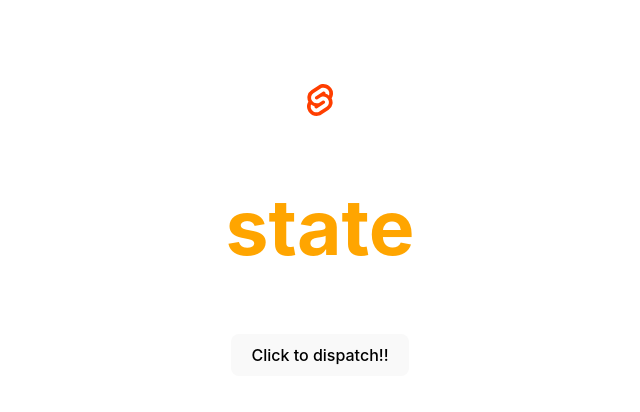
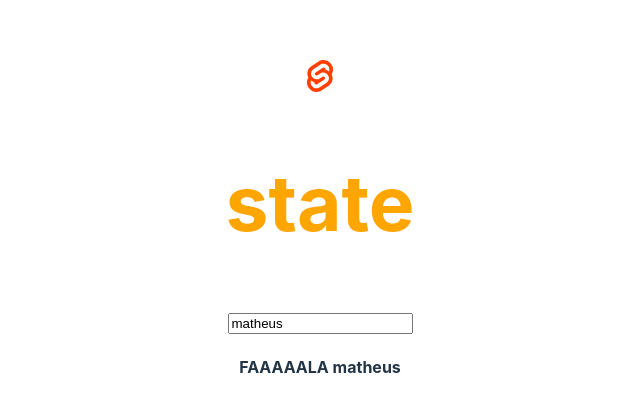
Before and after one commit to mathesukkj/svelte-testing, a Svelte app: page / in a window 1280 px wide. Shown: the part 170-582 px from the top of the page, without its empty margins (320-960 px from the left). Built offline with nearby package versions, Linux system fonts and the light colour scheme.

Commit message:
feat: text inputs

```diff
--- a/src/App.svelte
+++ b/src/App.svelte
@@ -1,18 +1,15 @@
 <script lang="ts">
-  import Dispatcher from "./lib/Dispatcher.svelte";
+  import Input from "./lib/Input.svelte";
 
   let src = "./src/assets/svelte.svg";
   let text = "<h2>state</h2>";
 
-  function handleDispatch(e: any) {
-    alert(e.detail.text)
-  }
 </script>
 
 <img {src} alt="svelte" />
 <h1>{@html text}</h1>
 
-<Dispatcher on:dispatched={handleDispatch} />
+<Input/>
 
 <style>
   h1 {
--- /dev/null
+++ b/src/lib/Input.svelte
@@ -0,0 +1,7 @@
+<script>
+  let name = "matheus"
+</script>
+
+<input bind:value={name} type="text">
+
+<h4>FAAAAALA {name}</h4>
```
